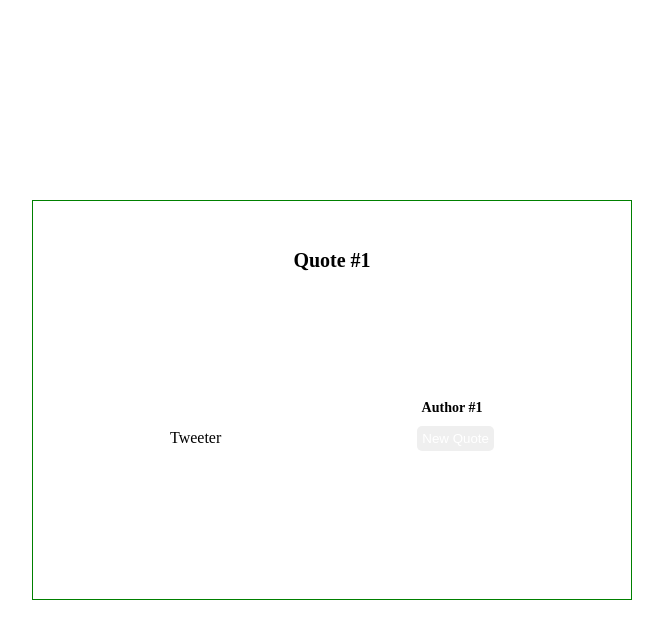
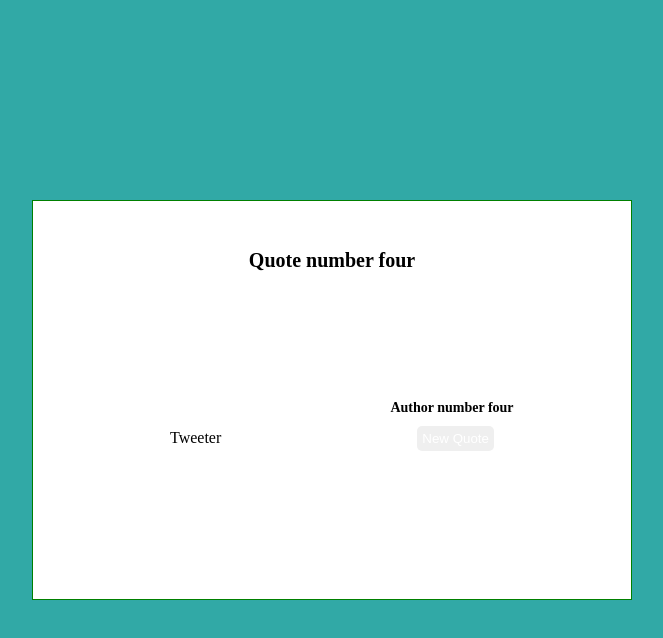
Before and after one commit to Marina8989/RandomQuoteMachineJS, a plain HTML site: page index.html in a window 1280 px wide. Both pictures are taken after a click on the button "New Quote". Shown: the whole page, without its empty margins (308-971 px from the left). Drawn offline with Linux system fonts and the light colour scheme.

Commit message:
working on javascript part of the project

```diff
--- a/main.css
+++ b/main.css
@@ -12,6 +12,7 @@
     height: 50vh;
     overflow: hidden;
     margin-top: 200px;
+    background: white;
 }
 #text{
     margin: 3rem 10px 0 10px;
--- a/main.js
+++ b/main.js
@@ -0,0 +1,40 @@
+const quotes = [
+    {
+        text: 'Quote number one',
+        author: 'Author number one'
+    },
+    {
+        text: 'Quote number two',
+        author: 'Author number two'
+    },
+    {
+        text: 'Quote number three',
+        author: 'Author number three'
+    },
+    {
+        text: 'Quote number four',
+        author: 'Author number four'
+    }
+]
+
+const text = document.querySelector('#text');
+const author = document.querySelector('#author');
+const btn = document.querySelector('#new-quote');
+
+
+ btn.addEventListener('click', () => {
+     let randNum = Math.floor(Math.random() * quotes.length)
+
+     text.innerText = quotes[randNum].text;
+     author.innerText = quotes[randNum].author;
+
+      document.body.style.backgroundColor = randColor();
+ })
+
+ function randColor() {
+     let red = Math.floor(Math.random() * 256);
+     let green = Math.floor(Math.random() * 256);
+     let blue = Math.floor(Math.random() * 256);
+     let bg = "rgb(" + red + "," + green + "," + blue +")";
+     return bg;
+ }
```
